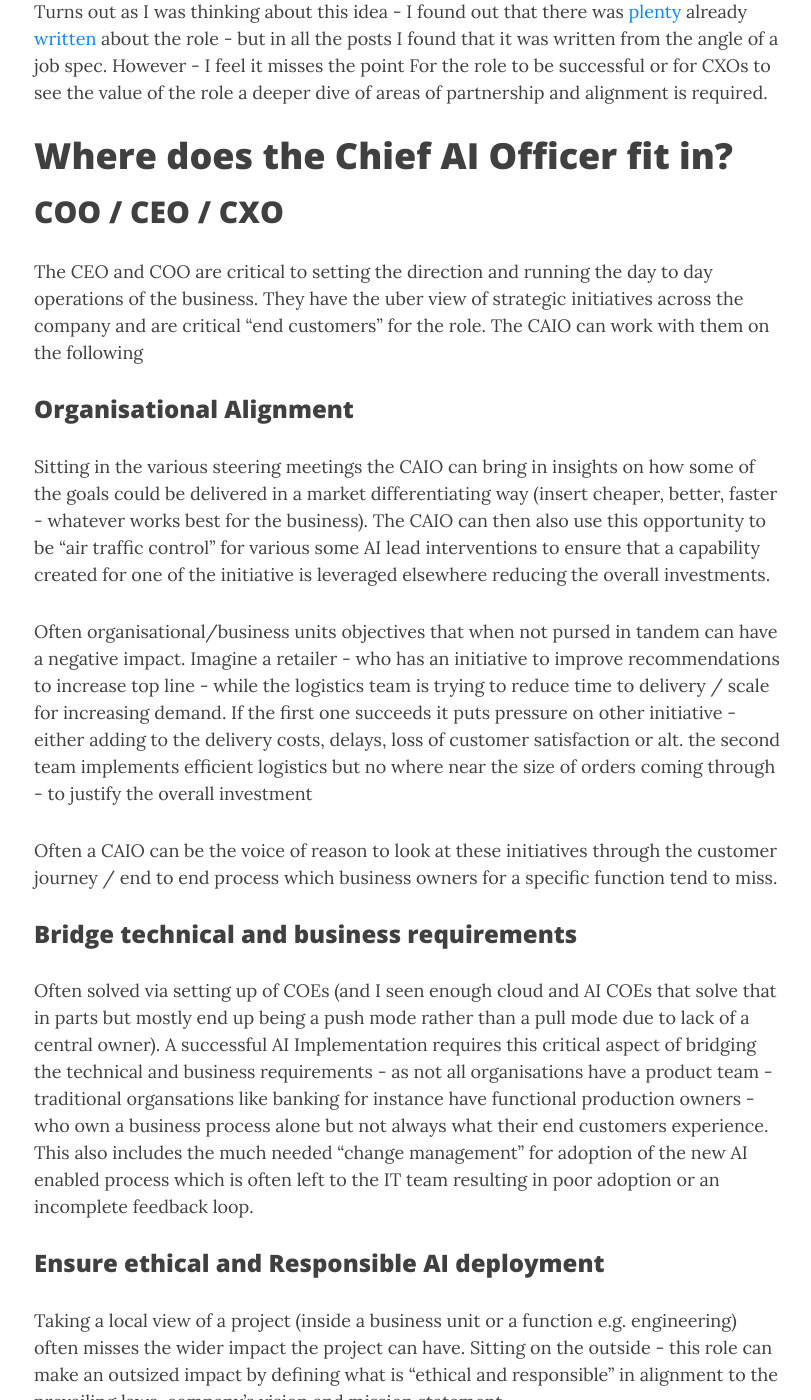
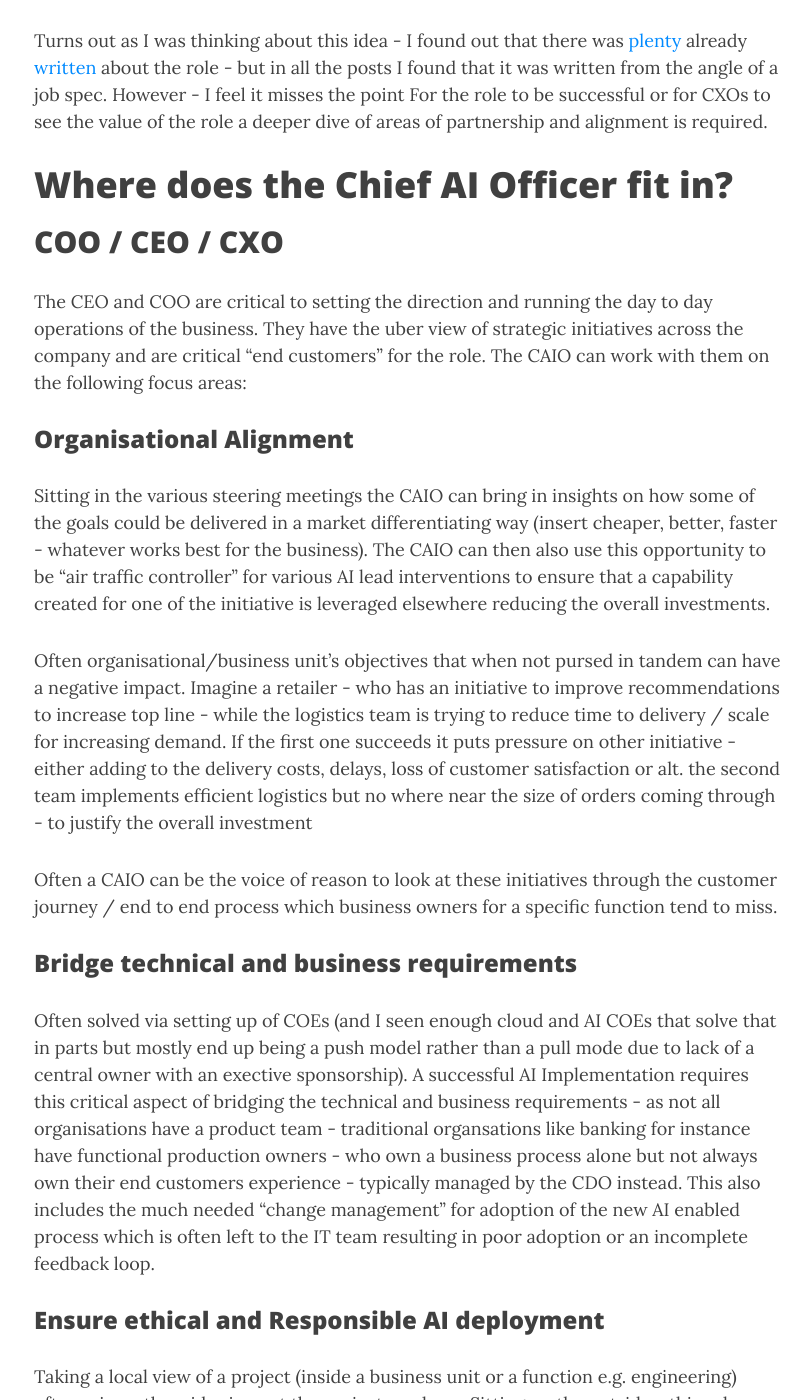
Before and after one commit to rajatpandit/rajatpandit.github.io, a Jekyll site: the page built from _posts/2024-01-03-why-do-enterprises-need-a-CAIO.md, in a window 1280 px wide and 1400 px high, scrolled down 1964 px. Shown: the whole window, without its empty margins (231-1042 px from the left). Built offline with Jekyll 4.4.1, drawn with Linux system fonts in a browser that asks for light colours; nearby versions of some CDN libraries; comment, search, counter and statistics services are not loaded; some of the changed text lies outside the part shown.

Commit message:
content editing

```diff
--- a/_posts/2024-01-03-why-do-enterprises-need-a-CAIO.md
+++ b/_posts/2024-01-03-why-do-enterprises-need-a-CAIO.md
@@ -1,7 +1,7 @@
 ---
 layout: post
 title: Part I - Why do large enterprises need a Chief AI Officer?
-subtitle: Having spoken to a lot of organisations keen on adopting AI at scale - the pattern of things breaking down is consistent. I make a case for a role of a Chief AI Officer and also talk about how they can be most effective.
+subtitle: Having spoken to a lot of organisations keen on adopting AI at scale - the pattern for systems eventually breaking down is consistent. In this post I make a case for a role of a Chief AI Officer and also talk about how they can be most effective.
 share-img: /img/assets/scott-graham-5fNmWej4tAA-unsplash.jpg
 comments: true
 ---
@@ -10,17 +10,18 @@
 
 
 # The Problem statement - Gap in the org design
-In 2024 - I don't believe we need to *still* make a case for committing to leverage AI and I say that in an overarching terms for both *predictive* and *generative* AI. However worked with various enterprises in the last few years - here are some of patterns I saw - Departments where this emerging capability has tried to find home
+In 2024 - I don't believe we need to *still* make a case for committing to leverage AI and I say that in an overarching terms for both *predictive* and *generative* AI. Having worked with various enterprises in the last few years - this is what I saw - departments where this emerging capability tried to find home
+
 * Innovation Labs
 * Shadow AI projects
 * Business sponsor + external vendor (insert SI, ISV, Saas - you name it)
 
-and the problem with all these patterns is - when there is a platform shift of this nature and size - creating value from it requires a significant level of cross collaboration. Each key office/individual of of influence has something to add.
+and the problem with this approach is - when there is a platform shift of this nature and size - creating value from it requires a significant level of cross collaboration. Each key office/individual of of influence has something to add.
 
 - Business Unit Leaders - All of them have a detailed understanding of their business process and workflows
 - Technology Leaders - have the tech wherewith to adopt and fast track implementation
 - Partners - Providers of staff of augmentation, development accelerators, turn key solutions via ISVs, SaaS
-- Board Members - (re)imagine what visions statements could delivery for their customers once they understand better the art of possible
+- CXOs - (re)imagine the business once they understand the art of possible with emerging technology
 
 However - with the patterns I described at the start - this value is lost or diluted at best if there isn't a forcing function stitching it all together, delivering/measuring actual value unlocked.
 
@@ -29,16 +30,17 @@
 
 # Where does the Chief AI Officer fit in?
 ## COO / CEO / CXO
-The CEO and COO are critical to setting the direction and running the day to day operations of the business. They have the uber view of strategic initiatives across the company and are critical "end customers" for the role.  The CAIO can work with them on the following
+The CEO and COO are critical to setting the direction and running the day to day operations of the business. They have the uber view of strategic initiatives across the company and are critical "end customers" for the role.  The CAIO can work with them on the following focus areas:
+
 ### Organisational Alignment
-Sitting in the various steering meetings the CAIO can bring in insights on how some of the goals could be delivered in a market differentiating way (insert cheaper, better, faster - whatever works best for the business). The CAIO can then also use this opportunity to be "air traffic control" for various some AI lead interventions to ensure that a capability created for one of the initiative is leveraged elsewhere reducing the overall investments.
+Sitting in the various steering meetings the CAIO can bring in insights on how some of the goals could be delivered in a market differentiating way (insert cheaper, better, faster - whatever works best for the business). The CAIO can then also use this opportunity to be "air traffic controller" for various AI lead interventions to ensure that a capability created for one of the initiative is leveraged elsewhere reducing the overall investments.
 
-Often organisational/business units objectives that when not pursed in tandem can have a negative impact. Imagine a retailer - who has an initiative to improve recommendations to increase top line  - while the logistics team is trying to reduce time to delivery / scale for increasing demand. If the first one succeeds it puts pressure on other initiative - either adding to the delivery costs, delays, loss of customer satisfaction or alt. the second team implements efficient logistics but no where near the size of orders coming through - to justify the overall investment
+Often organisational/business unit's objectives that when not pursed in tandem can have a negative impact. Imagine a retailer - who has an initiative to improve recommendations to increase top line  - while the logistics team is trying to reduce time to delivery / scale for increasing demand. If the first one succeeds it puts pressure on other initiative - either adding to the delivery costs, delays, loss of customer satisfaction or alt. the second team implements efficient logistics but no where near the size of orders coming through - to justify the overall investment
 
 Often a CAIO can be the voice of reason to look at these initiatives through the customer journey / end to end process  which business owners for a specific function tend to miss.
 
 ### Bridge technical and business requirements
-Often solved via setting up of COEs  (and I seen enough cloud and AI COEs that solve that in parts but mostly end up being a push mode rather than a pull mode due to lack of a central owner). A successful AI Implementation requires this critical aspect of bridging the technical and business requirements - as not all organisations have a product team - traditional organsations like banking for instance have functional production owners - who own a business process alone but not always what their end customers experience. This also includes the much needed "change management" for adoption of the new AI enabled process which is often left to the IT team resulting in poor adoption or an incomplete feedback loop.
+Often solved via setting up of COEs  (and I seen enough cloud and AI COEs that solve that in parts but mostly end up being a push model rather than a pull mode due to lack of a central owner with an exective sponsorship). A successful AI Implementation requires this critical aspect of bridging the technical and business requirements - as not all organisations have a product team - traditional organsations like banking for instance have functional production owners - who own a business process alone but not always own their end customers experience - typically managed by the CDO instead. This also includes the much needed "change management" for adoption of the new AI enabled process which is often left to the IT team resulting in poor adoption or an incomplete feedback loop.
 
 ### Ensure ethical and Responsible AI deployment
 Taking a local view of a project (inside a business unit or a function e.g. engineering) often misses the wider impact the project can have. Sitting on the outside - this role can make an outsized impact by defining what is "ethical and responsible" in alignment to the prevailing laws, company's vision and mission statement.
@@ -46,7 +48,7 @@
 A google for example - the AI review process is widely written about including on the [company blog](https://ai.google/responsibility/ai-governance-operations/#:~:text=Any%20team%20can%20request%20AI,product%20ideas%2C%20and%20other%20projects.&text=Reviewers%20analyze%20the%20scale%20and,technology's%20potential%20benefits%20and%20harms.) . The CAIO in the organization can setup an office to ensure these reviews are done independently, fairly and at speed to ensure it does't stifle time to market or an oppty cost.
 
 ### Secure Exec Sponsorship via Advocacy
-This aspect is so critical and often an afterthought. I have seen several projects that don't live beyond the initial round of capex funding. This is often because the initiating BU got really busy with the delivery and implementation that there was no one advocating the progress, accomplishments and blockers to the sponsors.
+This aspect is so critical and often an afterthought. I have seen several projects that don't live beyond the initial round of capex funding. This is often because the initiating BU gets really busy with the delivery and implementation. with no one advocating the progress, accomplishments and blockers to the sponsors.
 This goes beyond status updates - which is what often they are relegated too but when done well involve:
 - Continued engagement with industry thought leaders, peers to bring in fresh thinking around the impact of the AI Initiative
 - Often work with multiple functions like IT infrastructure, finance, product owners to come up with the "real/net"  value delivered - this helps weed out the vanity projects from the ones that make a real net impact to the business
@@ -59,7 +61,7 @@
 ## CTO - Develop and execute AI Roadmap
 This partnership when done well will ensure de-duplication and acceleration of adoption. A couple of ideas for partnership
 - AI Project selection framework  - The CAIO can help put together a project selection framework with the CTO using the wider lense of company vision, local laws, policy, data strategy.
-- AI Technology choices - Given the CTO is responsible for running the tech stack and also the future of the technology roadmap - AI being one of them - the CAIO can take on some of the AI specific aspects of technology choices to ensure that CTO has the bandwidth to continue doing the current role and benefit with the aide. Some of these ideas could be
+- AI Technology choices - Given the CTO is responsible for running the tech stack and also the future of the technology roadmap - AI being one of them - the CAIO can take on the AI specific aspects of technology choices to ensure that CTO has the bandwidth to continue doing the current role and benefit with the aide. Some of these areas could be
   - Enterprise architecture approach to AI
   - Evaluation of Tools / Frameworks and ISV/SaaS providers
   - and; talent acquisition and training specific to AI roles and skills
```
